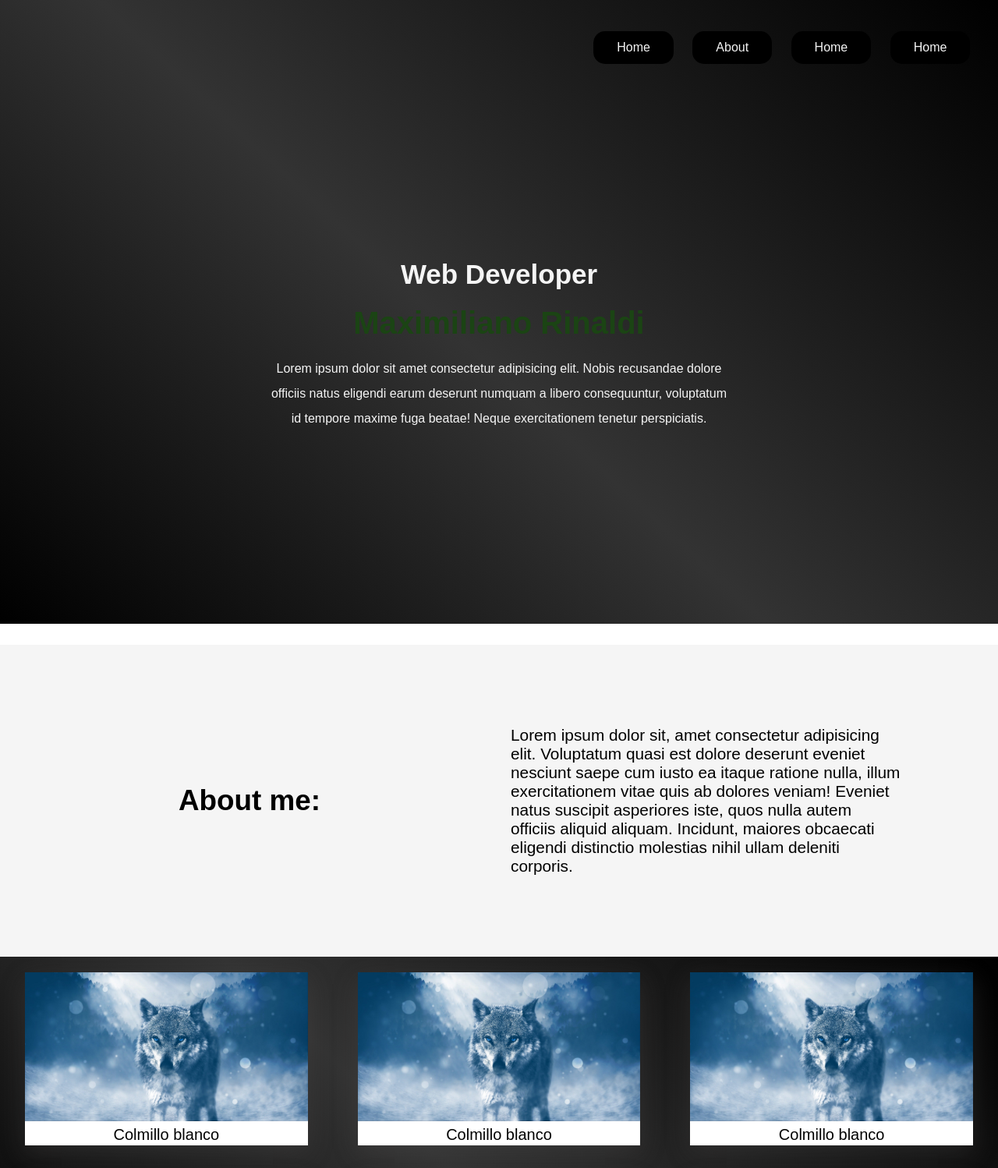
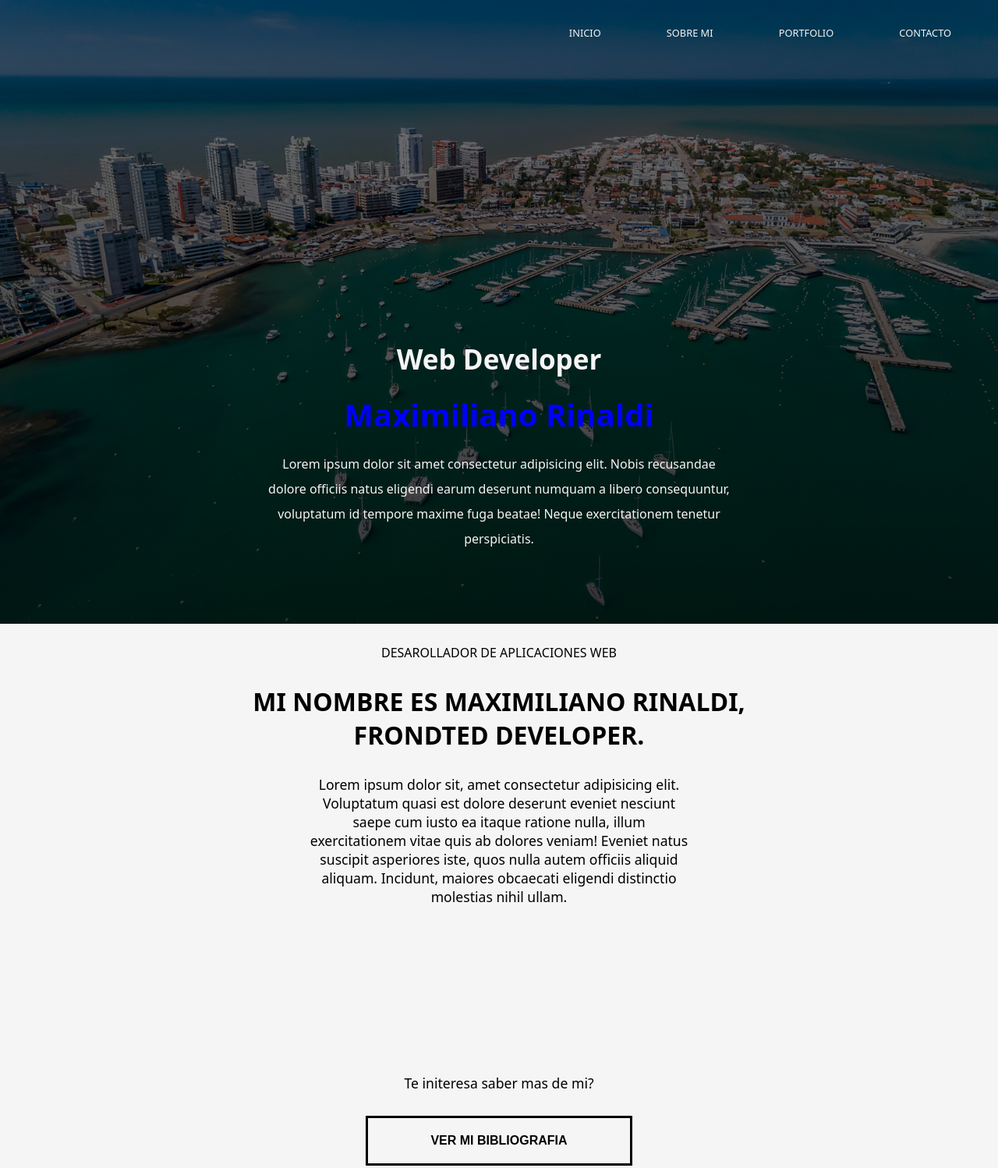
Before and after one commit to MaxiRinaldi22/Proyect-porfolio, a plain HTML site: page index.html in a window 1280 px wide. Shown: the top 1498 px of the page at 78% size. Drawn offline with nearby package versions, Linux system fonts and the light colour scheme.

Commit message:
Se re hizo todo el main content y el about

```diff
--- a/css/animation.css
+++ b/css/animation.css
@@ -1,27 +1,15 @@
 @keyframes colorChange {
     0% {
-        color: #64ac54;
+        color: skyblue;
     }
 
-    25% {
-        color: #2a5521;
+
+    50% {
+        color: blue;
     }
 
-    50% {
-        color: #1b4414;
-    }
-
-    75% {
-        color: #2a5521;
-    }
 
     100% {
-        color: #64ac54;
+        color: skyblue;
     }
 }
-
-@keyframes glowing{
-    0% { background-position: 0 0 ;}
-    50% { background-position: 400% 0 ;}
-    100% { background-position: 0 0 ;}
-}
--- a/css/styles.css
+++ b/css/styles.css
@@ -5,127 +5,77 @@
     margin: 0;
     padding: 0;
 }
+html{
+    scroll-behavior: smooth;
+}
 
 body {
-    font-family: sans-serif;
+    font-family: system-ui, -apple-system, BlinkMacSystemFont, 'Segoe UI', Roboto, Oxygen, Ubuntu, Cantarell, 'Open Sans', 'Helvetica Neue', sans-serif;
 }
+
 
 /* header */
 
-header {
+header{
     display: flex;
     justify-content: flex-end;
     align-items: center;
-    padding: 30px 2%;
-    background: transparent;
+    padding: 20px;
+    padding-top: 30px;
+    width: 100%;
+}
+nav ul li{
+    display: inline-block;
+    padding: 0 40px;
 }
 
-a {
+li, a {
     text-decoration: none;
     color: whitesmoke;
+    font-weight: 500;
+    font-size: .8rem;
 }
 
-li {
-    text-decoration: none;
-    display: inline-block;
+li:hover, a:hover {
+    text-decoration: underline;
+    text-decoration-thickness: .1rem;
+    text-underline-offset: 1rem;
+}
+
+/* Inicio */
+
+.wrapper {
+    width: 100%;
+    height: 100vh;
+    color: whitesmoke;
+    background-image: linear-gradient(
+        0deg,
+        rgba(0,0,0,0.8),
+        rgba(0,0,0,0.5)
+    )
+    ,url('../img/punta.jpg');
+    background-repeat: no-repeat;
+    background-size: cover;
+    background-position: center center;
 
 }
-
-/* button */
-
-.btn {
-    padding: 12px 30px;
-    margin: 10px;
-    border: none;
-    outline: none;
-    color: #FFF;
-    cursor: pointer;
-    position: relative;
-    z-index: 0;
-    border-radius: 15px;
-    background: none;
-}
-
-.btn::after{
-    content: '';
-    z-index: -1;
-    position: absolute;
-    width: 100%;
-    height: 100%;
-    background-color: #000000;
-    left: 0;
-    top: 0;
-    border-radius: 15px;
-}
-
-.btn::before{
-    content: '';
-    background: linear-gradient(
-     45deg,
-     #1b4414,
-     #2a5521,
-     #64ac54,
-     #7cc36a,
-     #93db80
-    );
-    position: absolute;
-    top: -2px;
-    left: -2px;
-    background-size: 600%;
-    z-index: -1;
-    width: calc(100% + 5px);
-    height: calc(100% + 5px);
-    filter: blur(8px);
-    animation: glowing 5s;
-    transition: opacity .3s ease-in-out;
-    border-radius: 15px;
-    opacity: 0;
-}
-
-.btn:hover::before {
-    opacity: 1;
-}
-
-/* Fondo */
-
-.wrapper {
-    height: 100vh;
-    display: block;
-    position: relative;
-    z-index: 1;
-}
-
-.wrapper:before {
-    position: absolute;
-    content: '';
-    background-color: #000000;
-    background-image: linear-gradient(43deg, #000000 0%, #333333 46%, #000000 100%);
-    width: 100%;
-    height: 100vh;
-    top: 0;
-    left: 0;
-    z-index: -1;
-}
-
-/* Texto home */
 
 .content {
     display: flex;
     justify-content: center;
     align-items: center;
-    padding: 80px 10%;
-    color: whitesmoke;
-    height: 80vh;
+    text-align: center;
+    flex-direction: column;
+    height: 100vh;
+    margin-top: 150px;
 }
 
 .hero-info h2 {
     font-size: 35px;
-    text-align: center;
     margin: 20px;
 }
 .hero-info h1 {
     font-size: 40px;
-    text-align: center;
     margin: 20px;
 }
 
@@ -133,9 +83,21 @@ li {
     margin: 20px 0;
     font-weight: 400;
     line-height: 2;
-    text-align: center;
     max-width: 600px;
 }
+
+.content a {
+    margin-top: 60px;
+    font-size: 30px;
+    transition: 0.5s ease-in-out;
+}
+
+.content a:hover {
+    color: whitesmoke;
+    font-size: 30px;
+    transform: translateY(20px);
+}
+
 
 .locale {
     animation-name: colorChange;
@@ -143,54 +105,126 @@ li {
     animation-iteration-count: infinite;
 }
 
+
+
+
 /* About */
 
 .container-about {
-
-    display: grid;
-    grid-template-columns: repeat(2, 1fr);
-
+    display: flex;
+    flex-direction: column;
+    justify-content: center;
+    text-align: center;
     align-items: center;
-    justify-content: center;
+    width: 100%;
+    height: 90vh;
+    padding: 50px;
    background-color: whitesmoke;
-   margin-top: 65px;
-    width: 100%;
-    height: 50vh;
 }
 
+.container-about h3 {
+    font-size: 1rem;
+    font-weight: 200;
+    margin: 15px;
+
+}
+.container-about h2 {
+    max-width: 700px;
+    margin: 15px;
+    font-size: 2rem;
+
+ }
+
 .container-about p {
+    margin: 15px;
     max-width: 500px;
-    font-size: 1.3rem;
-    margin: 15px;
+    margin-bottom: 200px;
+    font-size: 1.1rem;
 }
 
-.container-about h2 {
-    text-align: center;
-    font-size: 2.3rem;
-    font-weight: bold;
+.container-about h4 {
     margin: 15px;
+    font-size: 1.1rem;
+    font-weight: 300;
+    margin: 15px;
+ }
+
+.container-about button {
+    margin: 15px;
+   padding: 20px;
+   padding-left: 80px;
+   padding-right: 80px;
+   font-weight: bold;
+   font-size: 1rem;
+   background-color: whitesmoke;
+   border: 3px solid black;
+   cursor: pointer;
 }
+
+.container-about button:hover {
+    background-color: black;
+    color: whitesmoke;
+}
+
+
 
 /* Projects */
 
 img {
     width: 100%;
+    height: 100%;
+    object-fit: cover;
 }
 
-.lobo {
+.card {
     width: 85%;
     background-color: white;
     box-shadow:  0  10px 30px rgba(82, 81, 81, 0.3);
     margin: 20px;
+    margin-top: 30px;
+    margin-bottom: 30px;
     cursor: pointer;
+    position: relative;
+    transition: 0.5s ease-in-out;
+}
+
+.card:hover {
+    transform: translateY(20px);
+}
+
+.card::before  {
+    content: "";
+    position: absolute;
+    top: 0;
+    left: 0;
+    display: block;
+    width: 100%;
+    height: 100%;
+    background: linear-gradient(45deg, rgba(0, 0, 0, .6), rgba(0, 0, 0, .5));
+    z-index: 2;
+    transition: 0.5s all;
+    opacity: 0;
+
+}
+
+.card:hover::before{
+    opacity: 1;
 }
 
 
 .texto {
-    text-align: center;
     font-size: 20px;
-    padding: 2px;
+    position: relative;
+    z-index: 3;
+    opacity: 0;
+    transform: translateY(-30px) translateX(10px);
+    transition: 0.5s all;
+    color: white;
 
+}
+
+.card:hover .texto {
+    opacity: 1;
 }
 
 .container-project {
@@ -204,8 +238,8 @@ img {
     width: 100%;
 }
 
-.lobo:hover {
+/* .lobo:hover {
     box-shadow:  0  10px 30px rgba(206, 206, 206, 0.3);
     filter: opacity(.8);
     font-weight: bold;
-}
+} */
--- a/index.html
+++ b/index.html
@@ -3,6 +3,10 @@
   <head>
     <meta charset="UTF-8" />
     <meta name="viewport" content="width=device-width, initial-scale=1.0" />
+    <link
+    href="https://unpkg.com/boxicons@2.1.4/css/boxicons.min.css"
+    rel="stylesheet"
+  />
     <title>Maximiliano Rinaldi</title>
     <!-- Custom styling -->
     <link rel="stylesheet" href="./css/animation.css" />
@@ -11,23 +15,22 @@
   <body>
     <div class="wrapper">
       <!-- Header -->
-      <header>
+
+      <header id="inicio">
+        <nav>
           <ul>
-          <li class="btn"><a href="#hero-info">Home</a></li>
-          <li class="btn"><a href="#container-about">About</a></li>
-          <li class="btn"><a href="#hero-info">Home</a></li>
-          <li class="btn"><a href="#hero-info">Home</a></li>
+            <li><a href="#inicio">INICIO</a></li>
+            <li><a href="#container-about">SOBRE MI</a></li>
+            <li><a href="">PORTFOLIO</a></li>
+            <li><a href="">CONTACTO</a></li>
           </ul>
-        <!-- <button class="btn"><a href="#hero-info">Home</a></button>
-        <button class="btn"><a href="#container-about">About</a></button>
-        <button class="btn"><a href="">Projects</a></button>
-        <button class="btn"><a href="">Contact</a></button> -->
+        </nav>
       </header>
       <!-- End Header -->
 
       <!-- Main Content -->
       <div class="content">
-        <div class="hero-info">
+        <div class="hero-info" id="hero-info">
           <h2>Web Developer</h2>
           <h1 class="locale">Maximiliano Rinaldi</h1>
           <p>
@@ -37,21 +40,26 @@
             exercitationem tenetur perspiciatis.
           </p>
         </div>
+        <a href="#container-about"><i class='bx bx-chevron-down'></i></a>
       </div>
 
+    </div>
     <!-- End Main Content -->
 
     <!-- About -->
-      <div class="container-about">
-        <h2>About me:</h2>
+    <div class="container-about" id="container-about">
+      <h3>DESAROLLADOR DE APLICACIONES WEB</h3>
+      <h2>MI NOMBRE ES MAXIMILIANO RINALDI, FRONDTED DEVELOPER.</h2>
       <p>
         Lorem ipsum dolor sit, amet consectetur adipisicing elit. Voluptatum
         quasi est dolore deserunt eveniet nesciunt saepe cum iusto ea itaque
         ratione nulla, illum exercitationem vitae quis ab dolores veniam!
         Eveniet natus suscipit asperiores iste, quos nulla autem officiis
         aliquid aliquam. Incidunt, maiores obcaecati eligendi distinctio
-          molestias nihil ullam deleniti corporis.
+        molestias nihil ullam.
       </p>
+      <h4>Te initeresa saber mas de mi?</h4>
+      <button>VER MI BIBLIOGRAFIA</button>
     </div>
     <!-- End About -->
 
@@ -59,37 +67,37 @@
 
     <!-- End projects -->
     <div class="container-project">
-        <div class="lobo">
+      <div class="card">
         <img src="img/lobo.jpg" alt="Un lobo" />
         <div class="texto">
           <p>Colmillo blanco</p>
         </div>
       </div>
-        <div class="lobo">
+      <div class="card">
         <img src="img/lobo.jpg" alt="Un lobo" />
         <div class="texto">
           <p>Colmillo blanco</p>
         </div>
       </div>
-        <div class="lobo">
+      <div class="card">
         <img src="img/lobo.jpg" alt="Un lobo" />
         <div class="texto">
           <p>Colmillo blanco</p>
         </div>
       </div>
-        <div class="lobo">
+      <div class="card">
         <img src="img/lobo.jpg" alt="Un lobo" />
         <div class="texto">
           <p>Colmillo blanco</p>
         </div>
       </div>
-        <div class="lobo">
+      <div class="card">
         <img src="img/lobo.jpg" alt="Un lobo" />
         <div class="texto">
           <p>Colmillo blanco</p>
         </div>
       </div>
-        <div class="lobo">
+      <div class="card">
         <img src="img/lobo.jpg" alt="Un lobo" />
         <div class="texto">
           <p>Colmillo blanco</p>
@@ -100,6 +108,5 @@
     <!-- Footer -->
     <footer></footer>
     <!-- End Footer -->
-    </div>
   </body>
 </html>
```
Also changed, not shown: img/La_Barra_(172035767).jpeg (deleted), img/punta.jpg (added). Lines whose indentation alone changed are shown as unchanged.
